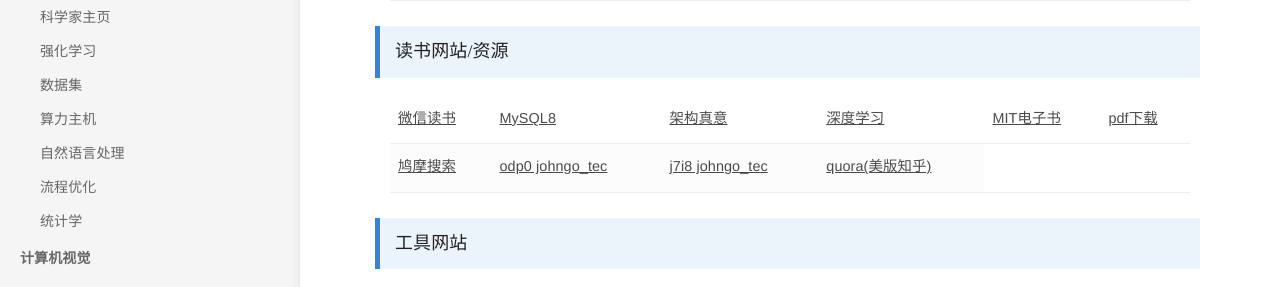
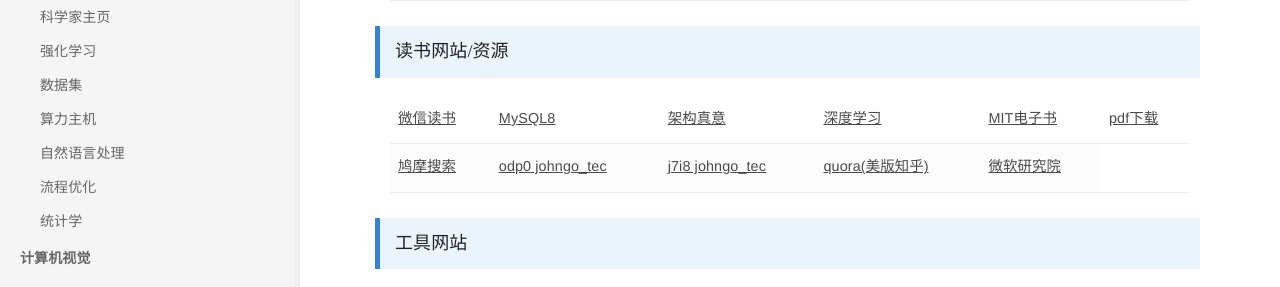
Before and after one commit to bashendixie/Machine_Learning_Notes, a Jekyll site: the page built from index.md, in a window 1280 px wide. Shown: the part 357-644 px from the top of the page. Built offline with Jekyll 4.4.1, drawn with Linux system fonts in a browser that asks for light colours; some web fonts are replaced.

Commit message:
no message

```diff
--- a/index.md
+++ b/index.md
@@ -78,6 +78,9 @@
 			</td>
 			<td>
 				<a href="https://www.quora.com/" target="_blank">quora(美版知乎)</a>
+			</td>
+			<td>
+				<a href="https://www.microsoft.com/en-us/research/" target="_blank">微软研究院</a>
 			</td>
 		</tr>
 	</tbody>
```
